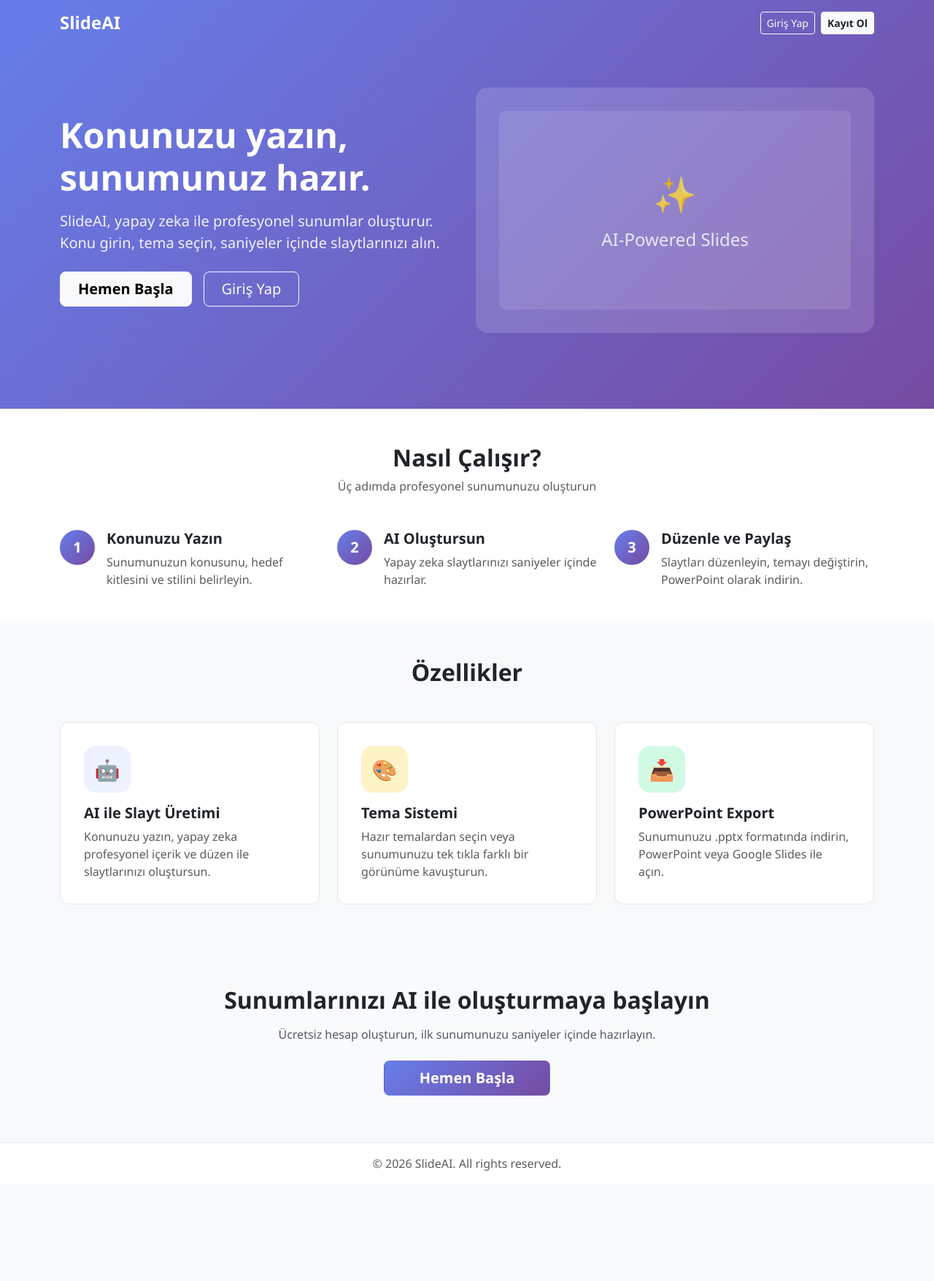
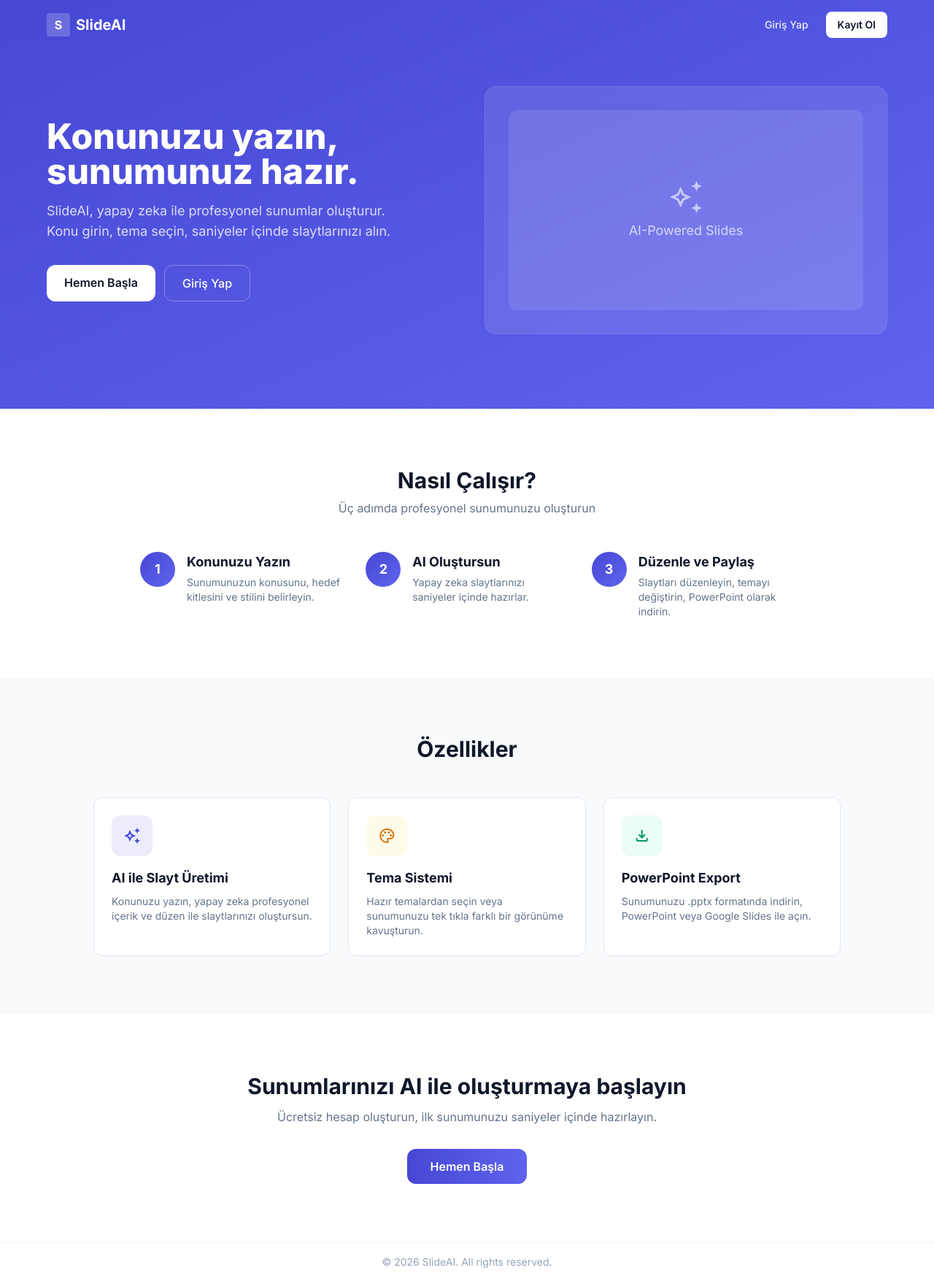
Before and after one commit to batuhannozkan1/SlideAI, a Django app: page / in a window 1280 px wide. Shown: the whole page at 73% size. Before the commit the page ends 1604 px from the top, so only its background shows below. Run offline with Django 5.2, Linux system fonts and the light colour scheme; some libraries are stand-ins or nearby versions.

Commit message:
migrate error pages and landing to Tailwind, remove Bootstrap artifacts

```diff
--- a/templates/landing.html
+++ b/templates/landing.html
@@ -5,99 +5,65 @@
     <meta charset="UTF-8">
     <meta name="viewport" content="width=device-width, initial-scale=1.0">
     <title>SlideAI — AI ile Sunum Oluştur</title>
-    <link href="https://cdn.jsdelivr.net/npm/bootstrap@5.3.2/dist/css/bootstrap.min.css" rel="stylesheet">
+    <script src="https://cdn.tailwindcss.com"></script>
+    <link href="https://fonts.googleapis.com/css2?family=Inter:wght@400;500;600;700;800&display=swap" rel="stylesheet">
+    <link href="https://fonts.googleapis.com/css2?family=Material+Symbols+Outlined:wght,FILL@100..700,0..1&display=swap" rel="stylesheet">
+    <script>
+    tailwind.config = {
+        theme: {
+            extend: {
+                colors: {
+                    "primary": "#4648d4",
+                    "primary-container": "#6063ee",
+                },
+            },
+        },
+    }
+    </script>
     <style>
-        :root {
-            --gradient-start: #667eea;
-            --gradient-end: #764ba2;
-        }
-        body { font-family: 'Segoe UI', system-ui, -apple-system, sans-serif; }
-        .hero {
-            background: linear-gradient(135deg, var(--gradient-start) 0%, var(--gradient-end) 100%);
-            color: #fff;
-            padding: 6rem 0 5rem;
-            min-height: 70vh;
-            display: flex;
-            align-items: center;
-        }
-        .hero h1 { font-size: 3rem; font-weight: 800; line-height: 1.2; }
-        .hero .lead { font-size: 1.25rem; opacity: 0.9; }
-        .feature-icon {
-            width: 64px;
-            height: 64px;
-            border-radius: 16px;
-            display: flex;
-            align-items: center;
-            justify-content: center;
-            font-size: 1.75rem;
-            margin-bottom: 1rem;
-        }
-        .feature-card {
-            padding: 2rem;
-            border-radius: 12px;
-            border: 1px solid #e2e8f0;
-            transition: transform 0.2s, box-shadow 0.2s;
-            height: 100%;
-        }
-        .feature-card:hover { transform: translateY(-4px); box-shadow: 0 8px 24px rgba(0,0,0,0.1); }
-        .step-number {
-            width: 48px;
-            height: 48px;
-            border-radius: 50%;
-            background: linear-gradient(135deg, var(--gradient-start), var(--gradient-end));
-            color: #fff;
-            display: flex;
-            align-items: center;
-            justify-content: center;
-            font-weight: 700;
-            font-size: 1.25rem;
-            flex-shrink: 0;
-        }
-        .cta-section {
-            background: #f8fafc;
-            padding: 4rem 0;
-        }
-        @media (max-width: 768px) {
-            .hero h1 { font-size: 2rem; }
-            .hero { padding: 4rem 0 3rem; min-height: auto; }
-        }
+        body { font-family: 'Inter', sans-serif; }
     </style>
 </head>
-<body>
-    <nav class="navbar navbar-expand-lg navbar-dark" style="background: transparent; position: absolute; width: 100%; z-index: 10;">
-        <div class="container">
-            <a class="navbar-brand fw-bold fs-4" href="{% url 'landing' %}">SlideAI</a>
-            <div class="ms-auto d-flex gap-2">
-                <a href="{% url 'accounts:login' %}" class="btn btn-outline-light btn-sm">Giriş Yap</a>
-                <a href="{% url 'accounts:register' %}" class="btn btn-light btn-sm text-dark fw-semibold">Kayıt Ol</a>
+<body class="bg-white text-slate-900">
+    <nav class="absolute top-0 w-full z-10 px-6 py-4">
+        <div class="max-w-6xl mx-auto flex items-center justify-between">
+            <a href="{% url 'landing' %}" class="flex items-center gap-2">
+                <div class="w-8 h-8 rounded bg-white/20 flex items-center justify-center text-white font-bold">S</div>
+                <span class="text-white font-bold text-xl">SlideAI</span>
+            </a>
+            <div class="flex gap-2">
+                <a href="{% url 'accounts:login' %}" class="px-4 py-2 text-white/90 hover:text-white text-sm font-medium transition-colors">Giriş Yap</a>
+                <a href="{% url 'accounts:register' %}" class="px-4 py-2 bg-white text-slate-900 rounded-lg text-sm font-semibold hover:bg-white/90 transition-colors">Kayıt Ol</a>
             </div>
         </div>
     </nav>
 
-    <section class="hero">
-        <div class="container">
-            <div class="row align-items-center">
-                <div class="col-lg-6">
-                    <h1>Konunuzu yazın,<br>sunumunuz hazır.</h1>
-                    <p class="lead mt-3 mb-4">
+    <section class="bg-gradient-to-br from-[#4648d4] to-[#6063ee] text-white min-h-[70vh] flex items-center px-6 pt-20 pb-16">
+        <div class="max-w-6xl mx-auto w-full">
+            <div class="grid lg:grid-cols-2 gap-12 items-center">
+                <div>
+                    <h1 class="text-4xl lg:text-5xl font-extrabold leading-tight">
+                        Konunuzu yazın,<br>sunumunuz hazır.
+                    </h1>
+                    <p class="text-lg text-white/80 mt-4 mb-8 max-w-lg">
                         SlideAI, yapay zeka ile profesyonel sunumlar oluşturur.
                         Konu girin, tema seçin, saniyeler içinde slaytlarınızı alın.
                     </p>
-                    <div class="d-flex gap-3">
-                        <a href="{% url 'accounts:register' %}" class="btn btn-light btn-lg fw-semibold px-4">
+                    <div class="flex gap-3">
+                        <a href="{% url 'accounts:register' %}" class="px-6 py-3 bg-white text-slate-900 rounded-xl font-semibold hover:bg-white/90 transition-colors">
                             Hemen Başla
                         </a>
-                        <a href="{% url 'accounts:login' %}" class="btn btn-outline-light btn-lg px-4">
+                        <a href="{% url 'accounts:login' %}" class="px-6 py-3 border border-white/30 text-white rounded-xl font-medium hover:bg-white/10 transition-colors">
                             Giriş Yap
                         </a>
                     </div>
                 </div>
-                <div class="col-lg-6 d-none d-lg-block text-center">
-                    <div style="background: rgba(255,255,255,0.15); border-radius: 16px; padding: 2rem; backdrop-filter: blur(10px);">
-                        <div style="aspect-ratio: 16/9; background: rgba(255,255,255,0.1); border-radius: 8px; display: flex; align-items: center; justify-content: center; font-size: 1.5rem; color: rgba(255,255,255,0.8);">
-                            <div>
-                                <div style="font-size: 3rem;">&#x2728;</div>
-                                <div class="mt-2">AI-Powered Slides</div>
+                <div class="hidden lg:block">
+                    <div class="bg-white/10 backdrop-blur-sm rounded-2xl p-8 border border-white/10">
+                        <div class="aspect-video bg-white/10 rounded-xl flex items-center justify-center">
+                            <div class="text-center">
+                                <span class="material-symbols-outlined text-5xl text-white/60 mb-2">auto_awesome</span>
+                                <p class="text-white/70 text-lg">AI-Powered Slides</p>
                             </div>
                         </div>
                     </div>
@@ -106,87 +72,77 @@
         </div>
     </section>
 
-    <section class="py-5">
-        <div class="container">
-            <h2 class="text-center fw-bold mb-2">Nasıl Çalışır?</h2>
-            <p class="text-center text-muted mb-5">Üç adımda profesyonel sunumunuzu oluşturun</p>
-            <div class="row g-4 justify-content-center">
-                <div class="col-md-4">
-                    <div class="d-flex align-items-start gap-3">
-                        <div class="step-number">1</div>
-                        <div>
-                            <h5 class="fw-bold">Konunuzu Yazın</h5>
-                            <p class="text-muted mb-0">Sunumunuzun konusunu, hedef kitlesini ve stilini belirleyin.</p>
-                        </div>
+    <section class="py-20 px-6">
+        <div class="max-w-4xl mx-auto">
+            <h2 class="text-3xl font-bold text-center mb-2">Nasıl Çalışır?</h2>
+            <p class="text-slate-500 text-center mb-12">Üç adımda profesyonel sunumunuzu oluşturun</p>
+            <div class="grid md:grid-cols-3 gap-8">
+                <div class="flex items-start gap-4">
+                    <div class="w-12 h-12 rounded-full bg-gradient-to-br from-[#4648d4] to-[#6063ee] text-white flex items-center justify-center font-bold text-lg flex-shrink-0">1</div>
+                    <div>
+                        <h3 class="font-bold text-lg">Konunuzu Yazın</h3>
+                        <p class="text-slate-500 text-sm mt-1">Sunumunuzun konusunu, hedef kitlesini ve stilini belirleyin.</p>
                     </div>
                 </div>
-                <div class="col-md-4">
-                    <div class="d-flex align-items-start gap-3">
-                        <div class="step-number">2</div>
-                        <div>
-                            <h5 class="fw-bold">AI Oluştursun</h5>
-                            <p class="text-muted mb-0">Yapay zeka slaytlarınızı saniyeler içinde hazırlar.</p>
-                        </div>
+                <div class="flex items-start gap-4">
+                    <div class="w-12 h-12 rounded-full bg-gradient-to-br from-[#4648d4] to-[#6063ee] text-white flex items-center justify-center font-bold text-lg flex-shrink-0">2</div>
+                    <div>
+                        <h3 class="font-bold text-lg">AI Oluştursun</h3>
+                        <p class="text-slate-500 text-sm mt-1">Yapay zeka slaytlarınızı saniyeler içinde hazırlar.</p>
                     </div>
                 </div>
-                <div class="col-md-4">
-                    <div class="d-flex align-items-start gap-3">
-                        <div class="step-number">3</div>
-                        <div>
-                            <h5 class="fw-bold">Düzenle ve Paylaş</h5>
-                            <p class="text-muted mb-0">Slaytları düzenleyin, temayı değiştirin, PowerPoint olarak indirin.</p>
-                        </div>
+                <div class="flex items-start gap-4">
+                    <div class="w-12 h-12 rounded-full bg-gradient-to-br from-[#4648d4] to-[#6063ee] text-white flex items-center justify-center font-bold text-lg flex-shrink-0">3</div>
+                    <div>
+                        <h3 class="font-bold text-lg">Düzenle ve Paylaş</h3>
+                        <p class="text-slate-500 text-sm mt-1">Slaytları düzenleyin, temayı değiştirin, PowerPoint olarak indirin.</p>
                     </div>
                 </div>
             </div>
         </div>
     </section>
 
-    <section class="py-5 bg-light">
-        <div class="container">
-            <h2 class="text-center fw-bold mb-5">Özellikler</h2>
-            <div class="row g-4">
-                <div class="col-md-4">
-                    <div class="feature-card bg-white">
-                        <div class="feature-icon" style="background: #eef2ff; color: #667eea;">&#x1F916;</div>
-                        <h5 class="fw-bold">AI ile Slayt Üretimi</h5>
-                        <p class="text-muted mb-0">Konunuzu yazın, yapay zeka profesyonel içerik ve düzen ile slaytlarınızı oluştursun.</p>
+    <section class="py-20 px-6 bg-slate-50">
+        <div class="max-w-5xl mx-auto">
+            <h2 class="text-3xl font-bold text-center mb-12">Özellikler</h2>
+            <div class="grid md:grid-cols-3 gap-6">
+                <div class="bg-white rounded-xl border border-slate-200 p-6 hover:-translate-y-1 hover:shadow-lg transition-all">
+                    <div class="w-14 h-14 rounded-xl bg-primary/10 flex items-center justify-center mb-4">
+                        <span class="material-symbols-outlined text-2xl text-primary">auto_awesome</span>
                     </div>
+                    <h3 class="font-bold text-lg">AI ile Slayt Üretimi</h3>
+                    <p class="text-slate-500 text-sm mt-2">Konunuzu yazın, yapay zeka profesyonel içerik ve düzen ile slaytlarınızı oluştursun.</p>
                 </div>
-                <div class="col-md-4">
-                    <div class="feature-card bg-white">
-                        <div class="feature-icon" style="background: #fef3c7; color: #f59e0b;">&#x1F3A8;</div>
-                        <h5 class="fw-bold">Tema Sistemi</h5>
-                        <p class="text-muted mb-0">Hazır temalardan seçin veya sunumunuzu tek tıkla farklı bir görünüme kavuşturun.</p>
+                <div class="bg-white rounded-xl border border-slate-200 p-6 hover:-translate-y-1 hover:shadow-lg transition-all">
+                    <div class="w-14 h-14 rounded-xl bg-amber-50 flex items-center justify-center mb-4">
+                        <span class="material-symbols-outlined text-2xl text-amber-600">palette</span>
                     </div>
+                    <h3 class="font-bold text-lg">Tema Sistemi</h3>
+                    <p class="text-slate-500 text-sm mt-2">Hazır temalardan seçin veya sunumunuzu tek tıkla farklı bir görünüme kavuşturun.</p>
                 </div>
-                <div class="col-md-4">
-                    <div class="feature-card bg-white">
-                        <div class="feature-icon" style="background: #d1fae5; color: #10b981;">&#x1F4E5;</div>
-                        <h5 class="fw-bold">PowerPoint Export</h5>
-                        <p class="text-muted mb-0">Sunumunuzu .pptx formatında indirin, PowerPoint veya Google Slides ile açın.</p>
+                <div class="bg-white rounded-xl border border-slate-200 p-6 hover:-translate-y-1 hover:shadow-lg transition-all">
+                    <div class="w-14 h-14 rounded-xl bg-emerald-50 flex items-center justify-center mb-4">
+                        <span class="material-symbols-outlined text-2xl text-emerald-600">download</span>
                     </div>
+                    <h3 class="font-bold text-lg">PowerPoint Export</h3>
+                    <p class="text-slate-500 text-sm mt-2">Sunumunuzu .pptx formatında indirin, PowerPoint veya Google Slides ile açın.</p>
                 </div>
             </div>
         </div>
     </section>
 
-    <section class="cta-section text-center">
-        <div class="container">
-            <h2 class="fw-bold mb-3">Sunumlarınızı AI ile oluşturmaya başlayın</h2>
-            <p class="text-muted mb-4">Ücretsiz hesap oluşturun, ilk sunumunuzu saniyeler içinde hazırlayın.</p>
-            <a href="{% url 'accounts:register' %}" class="btn btn-lg px-5 fw-semibold text-white" style="background: linear-gradient(135deg, #667eea, #764ba2);">
+    <section class="py-20 px-6 text-center bg-white">
+        <div class="max-w-2xl mx-auto">
+            <h2 class="text-3xl font-bold mb-3">Sunumlarınızı AI ile oluşturmaya başlayın</h2>
+            <p class="text-slate-500 mb-8">Ücretsiz hesap oluşturun, ilk sunumunuzu saniyeler içinde hazırlayın.</p>
+            <a href="{% url 'accounts:register' %}" class="inline-block px-8 py-3 bg-gradient-to-r from-[#4648d4] to-[#6063ee] text-white rounded-xl font-semibold hover:shadow-lg transition-shadow">
                 Hemen Başla
             </a>
         </div>
     </section>
 
-    <footer class="py-3 text-center text-muted" style="border-top: 1px solid #e2e8f0;">
-        <div class="container">
-            <p class="mb-0">&copy; 2026 SlideAI. All rights reserved.</p>
-        </div>
+    <footer class="py-4 text-center text-slate-400 text-sm border-t border-slate-100">
+        <p>&copy; 2026 SlideAI. All rights reserved.</p>
     </footer>
-
-    <script src="https://cdn.jsdelivr.net/npm/bootstrap@5.3.2/dist/js/bootstrap.bundle.min.js"></script>
 </body>
 </html>
```
Also changed, not shown: templates/errors/400.html (+5 -10 lines), templates/errors/403.html (+5 -10 lines), templates/errors/404.html (+5 -10 lines), templates/errors/409.html (+5 -10 lines), templates/errors/500.html (+5 -10 lines), templates/layouts/app.html (added, +24 -0 lines), templates/layouts/auth.html (added, +27 -0 lines), templates/layouts/error.html (added, +19 -0 lines).
